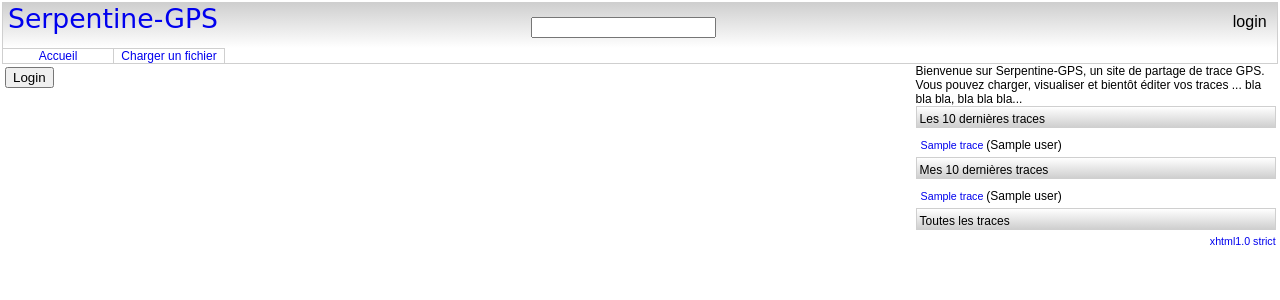
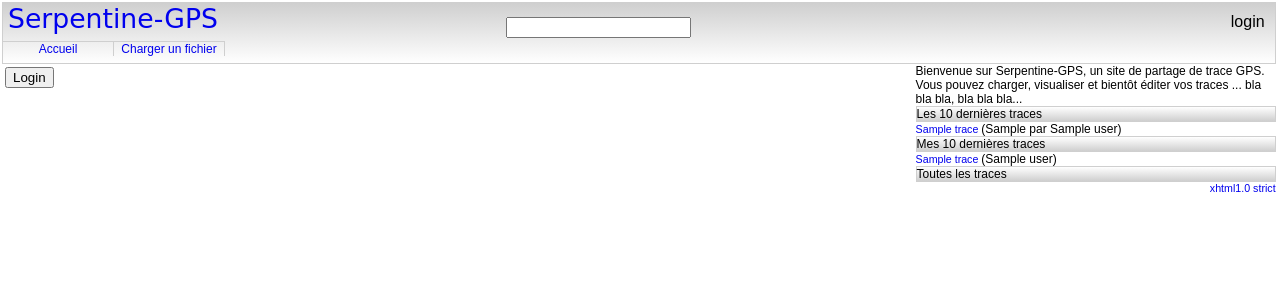
Before and after one commit to Nucleoos/serpentine, a Django app: template trunk/gps/templates/gps/login.html in a window 1280 px wide. Shown: the top 300 px of the page. Run offline with Django 3.2, Linux system fonts and the light colour scheme; the template is opened without the code that fills it: most values are stand-ins (such as "Sample title", 1, 10 or a date in 2020); form fields are guessed from the names that the template uses.

Commit message:
un peu de carto

```diff
--- a/trunk/gps/static/css/style.css
+++ b/trunk/gps/static/css/style.css
@@ -4,18 +4,16 @@ body{
     height:100%;
     padding:0px;
     margin:2px;
+    overflow-y:scroll;
 }
 
 #header{
-    height:45px;
+    height:60px;
     font-size:8pt;
     background: -moz-linear-gradient(top,#CFCFCF,white);
     background: -webkit-gradient(linear, center bottom, center top, from(white), to(#CFCFCF));
-    border-left: 1px solid;
-    border-right: 1px solid;
-    border-top: 1px solid;
+    border: 1px solid;
     border-color: #CFCFCF;
-    width: 100%;
     margin:0px;
 }
 .inline{
@@ -32,9 +30,10 @@ body{
 }
 
 #title {
-    position: absolute;
+    position: relative;
     float:left;
     margin-left:5px;
+    margin-bottom: 7px;
     font-size:20pt;
     font-family: cursive;
     text-decoration: none;
@@ -62,18 +61,14 @@ a {
 #quick_search{
      position: absolute;
      top: 17px;
-     width: 97%;
+     width: 93%;
      text-align: center;
      z-index:100;
 }
 
 #under_header{
+    clear: both;
     float:left;
-    width: 100%;
-    border-left: 1px solid;
-    border-right: 1px solid;
-    border-bottom: 1px solid;
-    border-color: #CFCFCF;
     margin:0px;
     padding:0px;
 }
@@ -93,6 +88,7 @@ a {
     display: inline-block;
     text-decoration: none;
     width: 110px;
+    padding-top:2px;
     border-top:1px solid;
     border-right: 1px solid;
     border-color: #CFCFCF;
@@ -118,7 +114,7 @@ a {
 }
 #text_content{
     height: 100%;
-    padding: 8px;
+    padding: 0px;
 }
 #sidebar{
     float: right;
@@ -136,7 +132,7 @@ a {
     font-size:8pt;
 }
 .sidegroup{
-    padding: 5px;
+    padding: 0px;
 }
 .sidegroup ul {
     margin: 0px;
@@ -162,7 +158,7 @@ a {
     border: 1px solid #CFCFCF;
     border-collapse:collapse;
     margin-top: 10px;
-    padding: 3px;
+    padding: 0px;
     width: 290px;
     height: 25px;
 }
@@ -198,17 +194,17 @@ a {
 .maptools{
     border: 1px solid;
 
-    padding: 5px;
+    padding: 0px;
 }
 .sidetitle{
-    padding-top: 5px;
+    padding-top: 0px;
     border: 1px solid;
     border-color: #CFCFCF;
     cursor: pointer;
-    margin-bottom: 5px;
-    padding-bottom: 1px;
-    padding-left: 3px;
-    padding-top: 5px;
+    margin-bottom: 0px;
+    padding-bottom: 0px;
+    padding-left: 0px;
+    padding-top: 0px;
     background: -moz-linear-gradient(top,white, #CFCFCF);
     background: -webkit-gradient(linear, center bottom, center top, from(#CFCFCF), to(white));
 
@@ -245,7 +241,7 @@ a {
     float: right;
     margin: 0;
     padding:0px;
-    padding-left: 4px;
+    padding-left: 0px;
     vertical-align: top;
     list-style-type:none;
     color: red;
@@ -290,7 +286,6 @@ a {
 
 .simple-link {
     color: blue;
-    cursor: pointer;
 }
 .droite {
    float: right;
@@ -300,3 +295,13 @@ a {
     background-color: #CCCCCC;
     color: red;
 }
+
+.track_section_title {
+    text-align: center;
+    border: 1px solid;
+    border-color: #CFCFCF;
+    cursor: pointer;
+}
+.track_section {
+    display: none;
+}
--- a/trunk/gps/static/js/gps/base.js
+++ b/trunk/gps/static/js/gps/base.js
@@ -1,24 +1,10 @@
-var fullscreen = false;
-
 function resizeMap() {
-    if (!fullscreen) {
-	$("#map_canvas").width($("#content").width()-$("#sidebar").width()-20);
-	$("#map_canvas").height($(window).height()-$("#header").height()-30 -$("#text_content").height());
-    }
-    else {
-	$("#map_canvas").addClass("absolute");
-	$("#map_canvas").width($(window).width());
-	$("#map_canvas").height($(window).height());
-    }
-    $("#main_content").width($("#content").width()-$("#sidebar").width()-18);
+	$("#main_content").width($("#content").width()-$("#sidebar").width()-10);
+	$("#map_canvas").width($("#main_content").width());
+	$("#map_canvas").height($(window).height()-$("#header").height() -$("#text_content").height()-5);
 }
 
 $(document).ready(function() {
-	$("#fullscreen").click(function(e){
-		e.preventDefault();
-		fullscreen = true;
-		resizeMap();
-	    });
 	$("#toggle_plot_data").click(function(e){
 		e.preventDefault();
 		var toggle_html =$("#toggle_plot_data").html();
@@ -37,7 +23,8 @@ $(document).ready(function() {
 		$.get("/logout");
 		$("#login").html("formulaire");
 	    });
-	$(".sidetitle").click(
+
+	$(".hideshow").click(
 			      function(e){
 				  if ($(this).next().css("display")=="none") {
 				      $(this).next().show(0)}
--- a/trunk/gps/templates/gps/base.html
+++ b/trunk/gps/templates/gps/base.html
@@ -32,8 +32,7 @@
         Visualisez et partagez vos parcours GPS
         {% endblock %}
     </div>
-</div>
-</div>
+
 <div id="under_header"><div id="main_menu"> <ul><li>
     <a href="/">Accueil</a></li><li title="Charger un fichier GPX">
             <a href="/upload">Charger un fichier</a></li></ul></div>
@@ -45,6 +44,8 @@
         <!--</ul>-->
     <!--</div>-->
 </div>
+</div>
+
 <div id="content">
 
     <div id="main_content">
--- a/trunk/gps/templates/gps/chart.html
+++ b/trunk/gps/templates/gps/chart.html
@@ -1,8 +1,8 @@
-<div class="sidetitle" id="titlechart" title="Cliquer pour masquer/afficher la section">
-    Graphes de la trace
+<div class="track_section_title hideshow simple-link" id="titlechart" title="Cliquer pour masquer/afficher la section">
+    Graphes
 </div>
 <div class="sidegroup">
-    <a id="toggle_plot_data" class="sidegroup" href="">afficher la vitesse</a>
+    <a id="toggle_plot_data" href="">afficher la vitesse</a>
     <span id="order_num">order num </span>
     <div class="help"
          title="Survoler la courbe pour afficher un marqueur dans la carte. Sélectionner une portion de parcours pour zoomer la carte sur la portion. Double cliquer pour dézoomer. "
--- a/trunk/gps/templates/gps/modifications.html
+++ b/trunk/gps/templates/gps/modifications.html
@@ -1,4 +1,4 @@
-<div class="sidetitle">Modifier</div>
+<div class="sidetitle hideshow">Modifier</div>
 <div id="maptools" class="sidegroup" style="display:none">
     <div id="controls">
         <form method="post" action="/modify/">
@@ -32,5 +32,4 @@
         <li><a class="getElevation" href=""> Ajuster aux altitudes terrestres </a></li>
         <li><a href="/edit/{{ trace.id }}">edit</a></li>
     </ul>
-    <a id="fullscreen" href="/">Agrandir la carte </a>
 </div>
--- a/trunk/gps/templates/gps/nav.html
+++ b/trunk/gps/templates/gps/nav.html
@@ -5,7 +5,7 @@
     <ul>
         {% for trace in latest_traces %}
         <li>
-            <a id="trace_{{ trace.id }}" class="a_track" href="/trace/{{ trace.id }}">{{ trace.name }} </a> ({{ trace.user }})
+            <a id="trace_{{ trace.id }}" class="a_track" href="/trace/{{ trace.id }}">{{ trace.name }} </a> ({{ trace.trace_property.all }} par {{ trace.user }})
         </li>
         {% endfor %}
     </ul>
@@ -15,7 +15,7 @@
 </div>
 
 {% if mes_traces %}
-<div class="sidetitle">Mes 10 dernières traces</div>
+<div class="sidetitle hideshow">Mes 10 dernières traces</div>
 <div class="sidegroup" id="track_menu">
     <ul>
         {% for trace in mes_traces %}
@@ -28,7 +28,7 @@
 {% endif %}
 </div>
 {% if all_traces %}
-<div class="sidetitle">Toutes les traces</div>
+<div class="sidetitle hideshow">Toutes les traces</div>
 <div class="sidegroup" id="track_menu" style="display: none;">
     <ul>
         {% for trace in all_traces %}
--- a/trunk/gps/templates/gps/trace.html
+++ b/trunk/gps/templates/gps/trace.html
@@ -24,8 +24,7 @@
 {% endblock js_maps %}
 {% block sidebar %}
 {% include "gps/traceinfo.html" %}
-{% include "gps/chart.html" %}
-<div class="sidetitle" id="nearby_title" title="Cliquer pour masquer/afficher la section">
+<div class="sidetitle hideshow" id="nearby_title" title="Cliquer pour masquer/afficher la section">
     Près d'ici
 </div>
 <div id="nearby_content" class="sidegroup" style="display:none">
@@ -36,6 +35,5 @@
 {% block content %}
 {% block main_map %}
 <div id="map_canvas"></div>
-<div id="msg_info">{{ maptype }}</div>
 {% endblock main_map %}
 {% endblock content %}
--- a/trunk/gps/templates/gps/trace.js
+++ b/trunk/gps/templates/gps/trace.js
@@ -25,7 +25,7 @@ function initMainVariables() {
     $.jqplot.eventListenerHooks.push(['jqplotMouseMove', showMarker]);
     $.jqplot.postDrawHooks.push(showAlert);
     track_id = "{{ num }}";
-    trackinfo = getTrackInfos(track_id);//"{{ num }}"); //TODO tracker l'exception du track inexistant
+    trackinfo = getTrackInfos(track_id);//"{{ num }}"); //TODO unset track  ?
     bounds = new OpenLayers.Bounds(trackinfo["minlon"],trackinfo["minlat"],trackinfo["maxlon"],trackinfo["maxlat"]);
     initEventsControls();
 }
@@ -47,10 +47,6 @@ function initAfterMapSet() {
     track = getTrackPoints("{{ num }}");
     drawTrack(mainmap,"{{ num }}" ,track, '#0000FF');
     plotTrace(track,"dist","ele");
-    if ("{{ fullscreen }}" == "fullscreen"){
-       fullscreen = true;
-    }
-//    addPanelControls(mainmap,"track");
     resizeMap();
     var center = mainmap.getCenter();
     var cnt = center.transform(mainmap.getProjection(),geographic);
--- a/trunk/gps/views.py
+++ b/trunk/gps/views.py
@@ -30,6 +30,8 @@ def main_context(request):
     d = {}
     #dernières traces
     d['latest_traces'] = Trace.objects.all().order_by('-ctime')[0:10]
+    #TODO get all properties
+
     #search context
     if request.method == 'GET' and request.GET.has_key('recherche'):
         d['quick_search_form'] = QuickSearchForm(request.GET)
```
Also changed, not shown: trunk/gps/templates/gps/traceinfo.html (+27 -19 lines).
